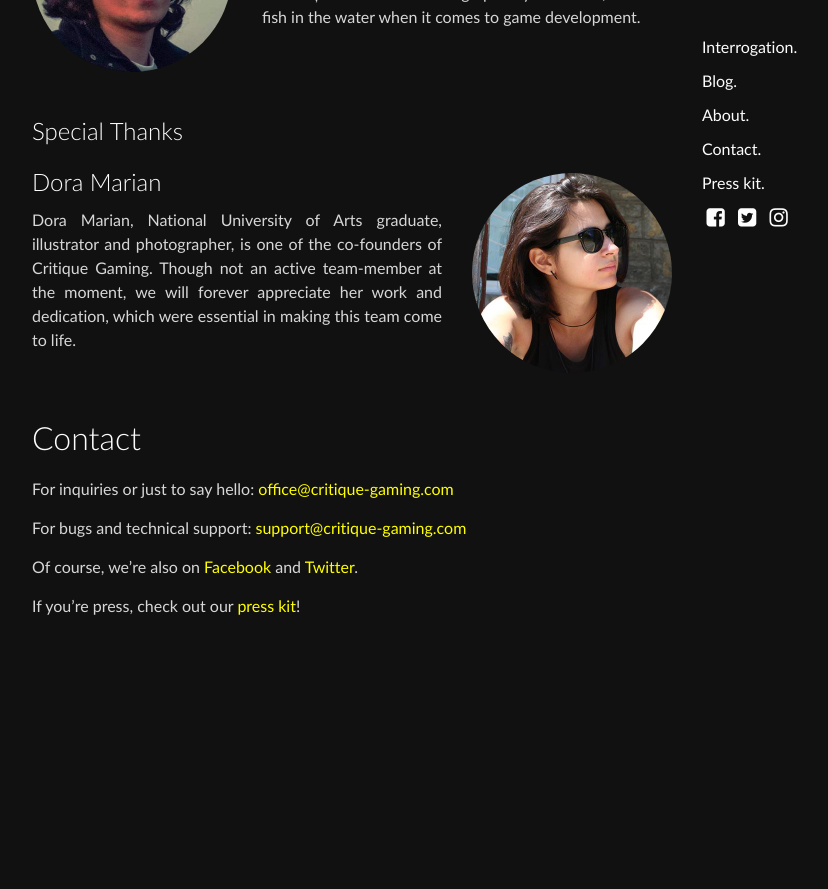
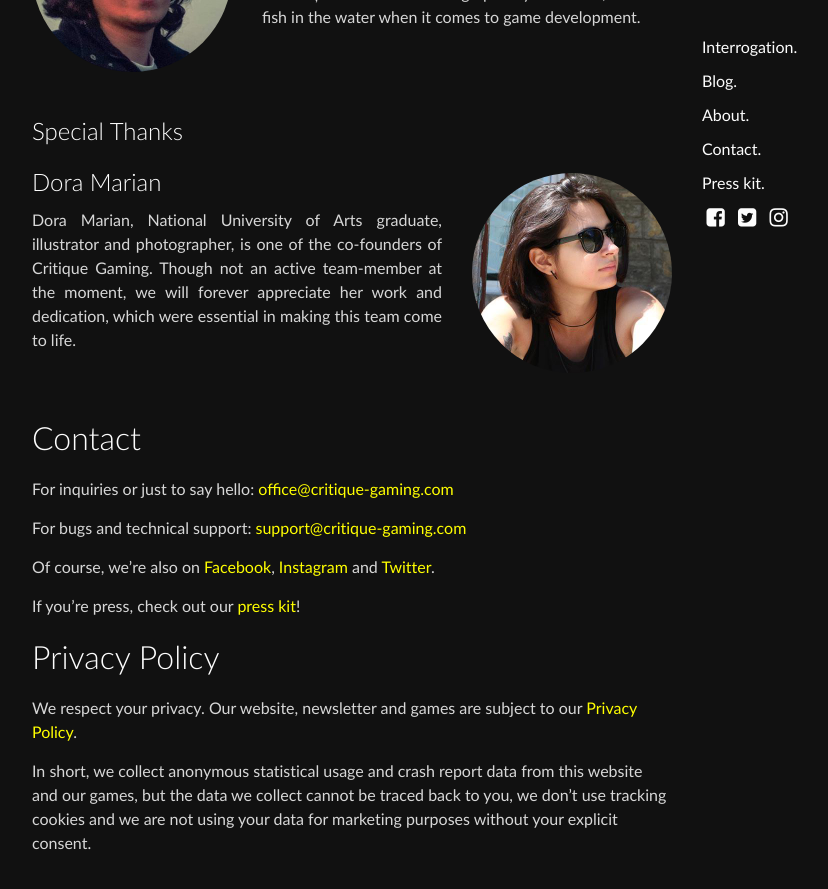
Before and after one commit to dapetcu21/interrogation-site, a Jekyll site: the page built from index.html, in a window 1280 px wide and 900 px high, scrolled down 2953 px. Shown: the top 889 px of the window, without its empty margins (288-1116 px from the left). Built offline with Jekyll 4.4.1, drawn with Linux system fonts in a browser that asks for light colours; before the commit the page ends 3616 px from its top, so only the background shows below that.

Commit message:
Add link to privacy policy

```diff
--- a/_config.yml
+++ b/_config.yml
@@ -22,6 +22,7 @@ url: "https://critique-gaming.com" # the base hostname & protocol for your site
 
 twitter_username: Critique_Gaming
 facebook_username:  CritiqueGaming
+instagram_username: critiquegaming
 
 excerpt_separator: "<!--more-->"
 nav_links:
--- a/_includes/header.html
+++ b/_includes/header.html
@@ -18,13 +18,13 @@
           <a class="page-link" href="{{ my_page.url }}">{{ my_page.title }}.</a>
           {% endif %}
         {% endfor %}
-        <a class="social-buttons page-link" href="https://facebook.com/CritiqueGaming">
+        <a class="social-buttons page-link" href="https://facebook.com/{{ site.facebook_username }}">
           <i class="fa fa-fw fa-lg fa-facebook-square"></i>
         </a>
-        <a class="social-buttons page-link" href="https://twitter.com/Critique_Gaming">
+        <a class="social-buttons page-link" href="https://twitter.com/{{ site.twitter_username }}">
           <i class="fa fa-fw fa-lg fa-twitter-square"></i>
         </a>
-        <a class="social-buttons page-link" href="https://www.instagram.com/critiquegaming">
+        <a class="social-buttons page-link" href="https://www.instagram.com/{{ site.instagram_username }}">
           <i class="fa fa-fw fa-lg fa-instagram"></i>
         </a>
       </div>
--- a/_includes/sections/contact.md
+++ b/_includes/sections/contact.md
@@ -4,6 +4,15 @@ For inquiries or just to say hello: [office@critique-gaming.com](mailto:office@c
 
 For bugs and technical support: [support@critique-gaming.com](mailto:support@critique-gaming.com)
 
-Of course, we're also on [Facebook](https://facebook.com/{{ site.facebook_username }}) and [Twitter](https://twitter.com/{{ site.twitter_username }}).
+Of course, we're also on [Facebook](https://facebook.com/{{ site.facebook_username }}), [Instagram](https://instagram.com/{{ site.instagram_username }}) and [Twitter](https://twitter.com/{{ site.twitter_username }}).
 
 If you're press, check out our [press kit](https://presskit.critique-gaming.com)!
+
+# Privacy Policy
+
+We respect your privacy. Our website, newsletter and games are subject to our [Privacy Policy](/privacy).
+
+In short, we collect anonymous statistical usage and crash report data from
+this website and our games, but the data we collect cannot be traced back to
+you, we don't use tracking cookies and we are not using your data for marketing
+purposes without your explicit consent.
--- a/_includes/social_buttons.html
+++ b/_includes/social_buttons.html
@@ -1,11 +1,11 @@
 <div class="social-buttons page-link">
-  <a href="https://facebook.com/CritiqueGaming">
+  <a href="https://facebook.com/{{ site.facebook_username }}">
     <i class="fa fa-fw fa-lg fa-facebook-square"></i>
   </a>
-  <a href="https://twitter.com/Critique_Gaming">
+  <a href="https://twitter.com/{{ site.twitter_username }}">
     <i class="fa fa-fw fa-lg fa-twitter-square"></i>
   </a>
-  <a href="https://instagram.com/critiquegaming">
+  <a href="https://instagram.com/{{ site.instagram_username }}">
     <i class="fa fa-fw fa-lg fa-instagram"></i>
   </a>
 </div>
```
